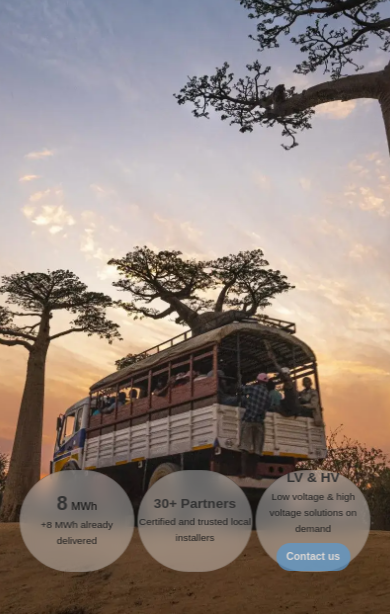
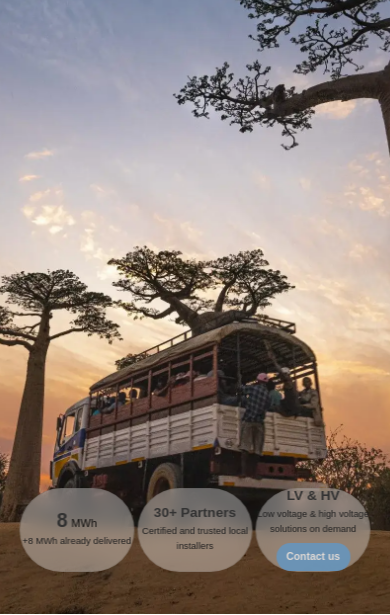
Before and after one commit to cormobro/BCell-website, a plain HTML site: page en/index.html in a window 390 px wide. Shown: the part 230-845 px from the top of the page. Drawn offline with nearby package versions, Linux system fonts and the light colour scheme; files whose address does not match are found by name.

Commit message:
Modifs homepage

```diff
--- a/styles.css
+++ b/styles.css
@@ -143,7 +143,7 @@ s { font-size: 0.9rem; }
 .count strong{font-size:clamp(1.4rem, 5vw, 3rem);font-weight:800;color:var(--color-text)}
 .unit{font-size:clamp(1rem,2.4vw,1.2rem);opacity:.85; color: #000;}
 .bigtext strong{font-size:clamp(1rem,3.5vw,2rem);font-weight:800;color:var(--color-text)}
-.oval p{margin:.35rem 0 0 0;font-size:clamp(.9rem,2.4vw,1rem);color:#222}
+.oval p{margin:.35rem 0 0 0;font-size:clamp(.4rem,2.4vw,1rem);color:#222}
 .oval-btn{margin-top:.6rem;display:inline-block;padding:.5rem .9rem;border-radius:999px;background:var(--color-primary);color:var(--color-bg);font-weight:700;font-size:.95rem;text-decoration:none;transition:opacity .2s ease; opacity:0.7;}
 .oval-btn:hover{opacity:1}
 @media(max-width:992px){.hero-ovals{gap:1%;}}
```
